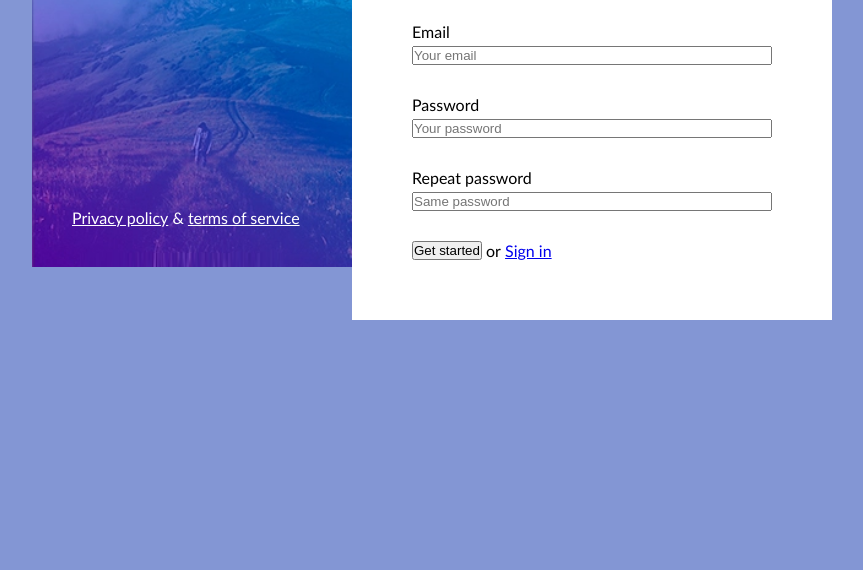
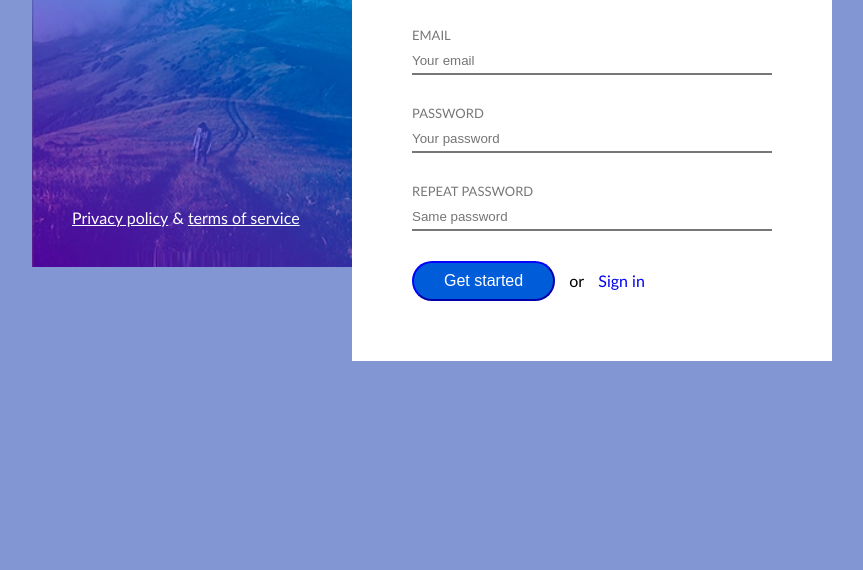
Before and after one commit to front-end-by-rimantas/35-grupe-sign-up, a website: page index.html in a window 1280 px wide. Shown: the part 230-800 px from the top of the page, without its empty margins (208-1071 px from the left). Drawn offline with Linux system fonts and the light colour scheme.

Commit message:
More style

```diff
--- a/css/button.css
+++ b/css/button.css
@@ -0,0 +1,15 @@
+.btn {
+    font-size: 16px;
+    line-height: 20px;
+    padding: 8px;
+    padding-left: 30px;
+    padding-right: 30px;
+    border-radius: 20px;
+    border-color: #00f;
+    background-color: #015cda;
+    color: #fff;
+    cursor: pointer;
+}
+.btn:hover {
+    background-color: #36f;
+}
--- a/css/form.css
+++ b/css/form.css
@@ -14,8 +14,29 @@
     display: inline-block;
     width: 100%;
     margin-bottom: 5px;
+    text-transform: uppercase;
+    font-size: 13px;
+    color: #777;
 }
 
 .form > .form-row > .input {
     width: 100%;
+    border: none;
+    border-bottom: 2px solid #777;
+    padding-top: 5px;
+    padding-bottom: 5px;
 }
+
+.form span {
+    line-height: 40px;
+    margin-left: 10px;
+    margin-right: 10px;
+}
+
+.form a {
+    line-height: 40px;
+    text-decoration: none;
+}
+.form a:hover {
+    text-decoration: underline;
+}
--- a/index.html
+++ b/index.html
@@ -54,7 +54,7 @@
                     <input id="re-pass" type="password" class="input" placeholder="Same password" value="" required>
                 </div>
                 <div class="form-row">
-                    <button type="submit">Get started</button>
+                    <button type="submit" class="btn">Get started</button>
                     <span>or</span>
                     <a href="#">Sign in</a>
                 </div>
```
